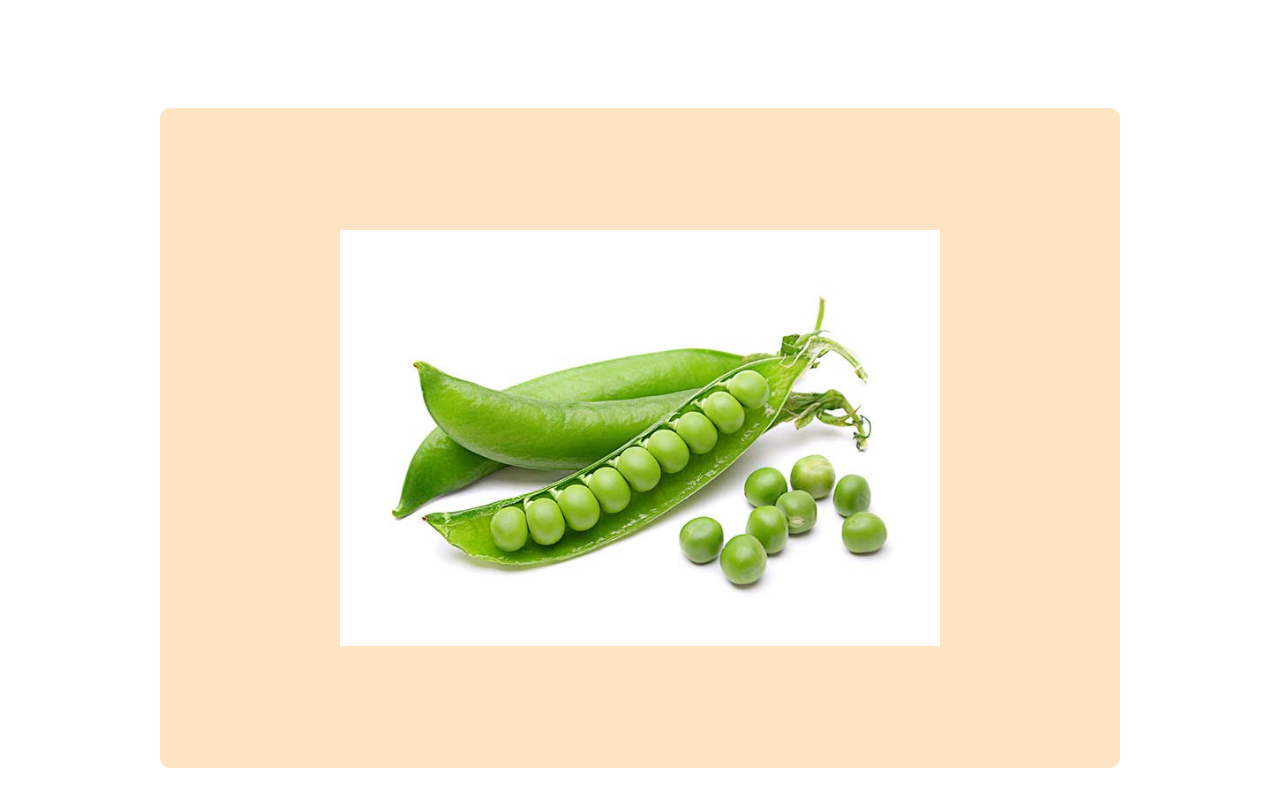
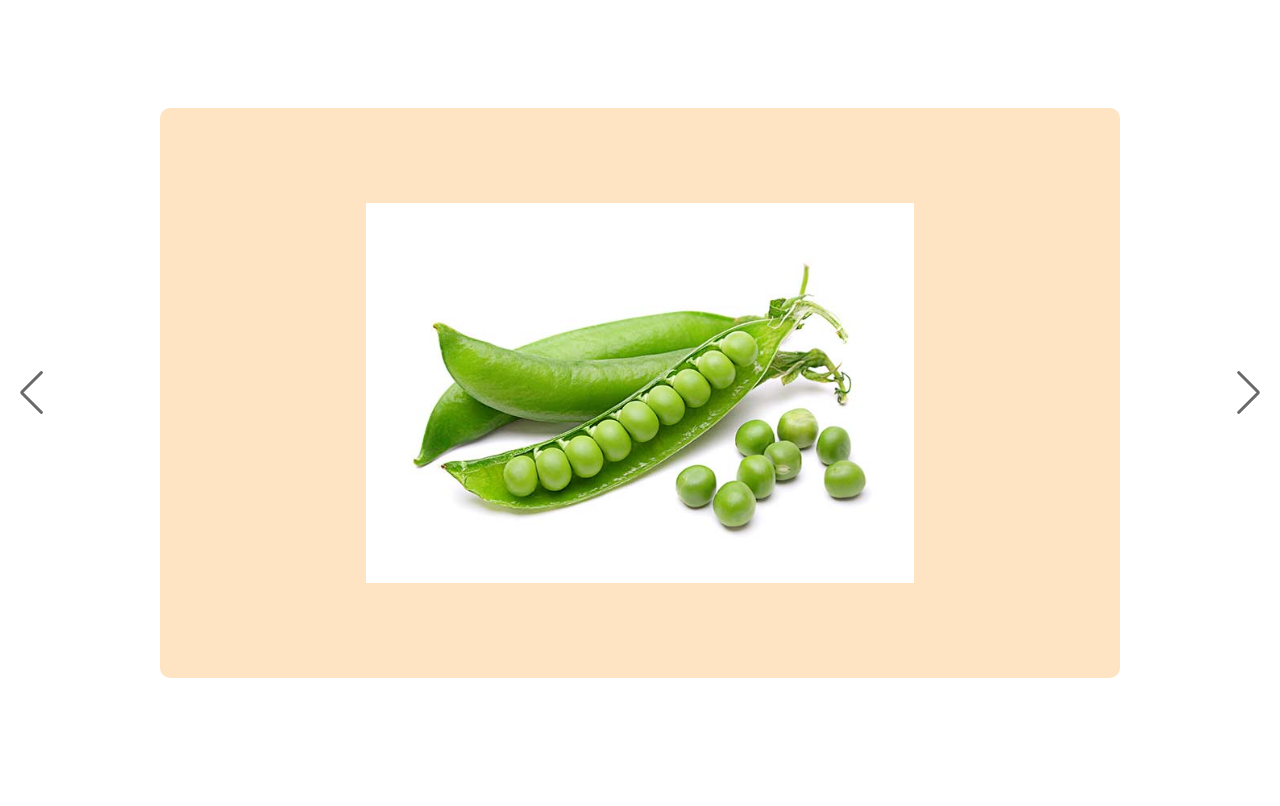
Before and after one commit to Bella1703/english-cards, a plain HTML site: page cards/index.html in a window 1280 px wide. Drawn offline with nearby package versions, Linux system fonts and the light colour scheme.

Commit message:
Add files via upload

```diff
--- a/cards/index.html
+++ b/cards/index.html
@@ -53,6 +53,8 @@
             </div>
         </div>
     </div>
+    <div class="swiper-button-prev"></div>
+    <div class="swiper-button-next"></div>
 </div>
 
 
--- a/cards/main.css
+++ b/cards/main.css
@@ -1,8 +1,8 @@
 .card__first-side, .card__second-side {
     display: none;
-    width: calc(100% - 60px);
+    width: calc(100% - 140px);
     max-width: 900px;
-    height: calc(100vh - 30px);
+    height: calc(100vh - 290px);
     max-height: 600px;
     margin:  100px auto;
     font-size: 20px;
@@ -25,7 +25,7 @@
 }
 
 .card__first-side {
-    background-color: blanchedalmond;
+    background-color: aquamarine;
 }
 
 .card__second-side {
@@ -33,6 +33,12 @@
 }
 
 img {
-    width: 100%;
-    max-width: 600px;
+    width: auto;
+    max-width: calc(100% - 20px);
+    height: auto;
+    max-height: calc(100vh - 420px);
 }
+
+.swiper-button-next::after, .swiper-button-prev::after {
+    color: dimgray;
+}
--- a/cards/main.js
+++ b/cards/main.js
@@ -20,5 +20,9 @@ cards.forEach(card => {
 
 const swiper = new Swiper('.swiper', {
     loop: true,
-    pagination: true,
+    navigation: {
+        nextEl: '.swiper-button-next',
+        prevEl: '.swiper-button-prev',
+    },
+    spaceBetween: 300,
 });
```
